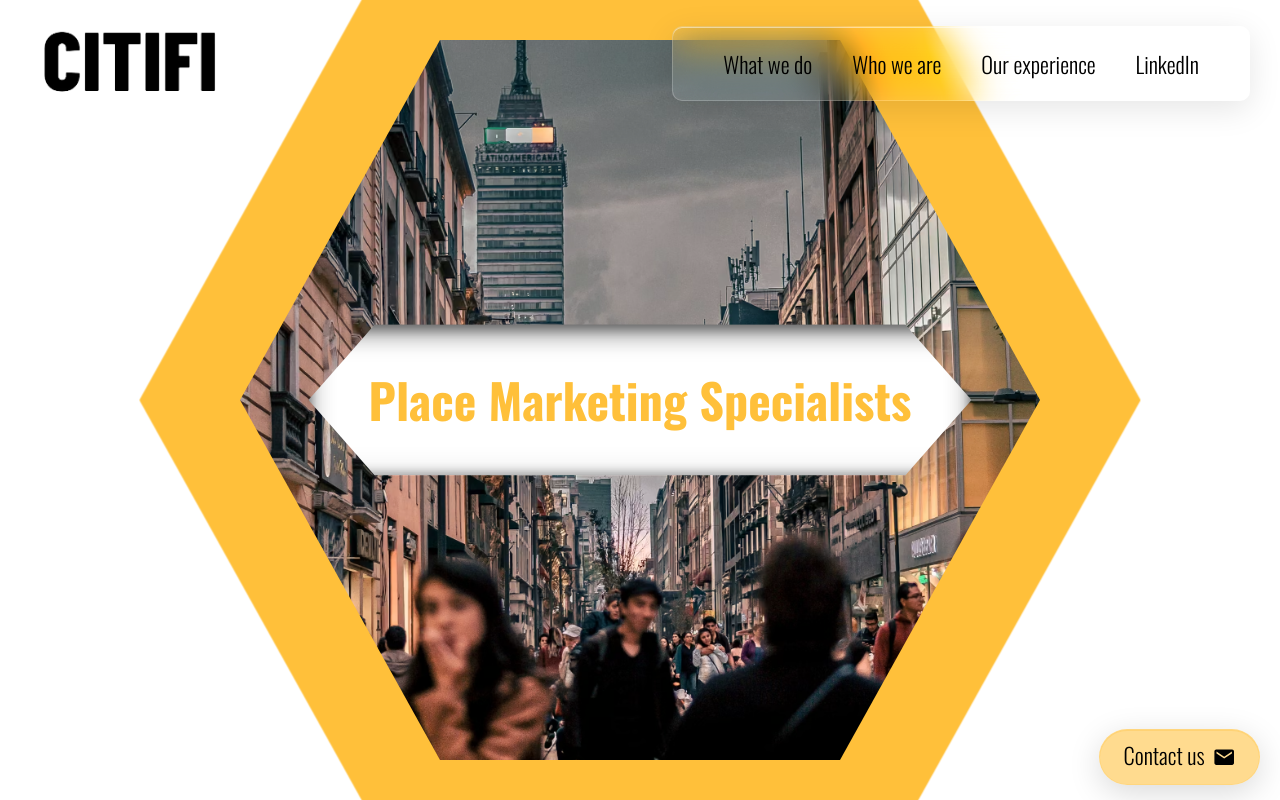
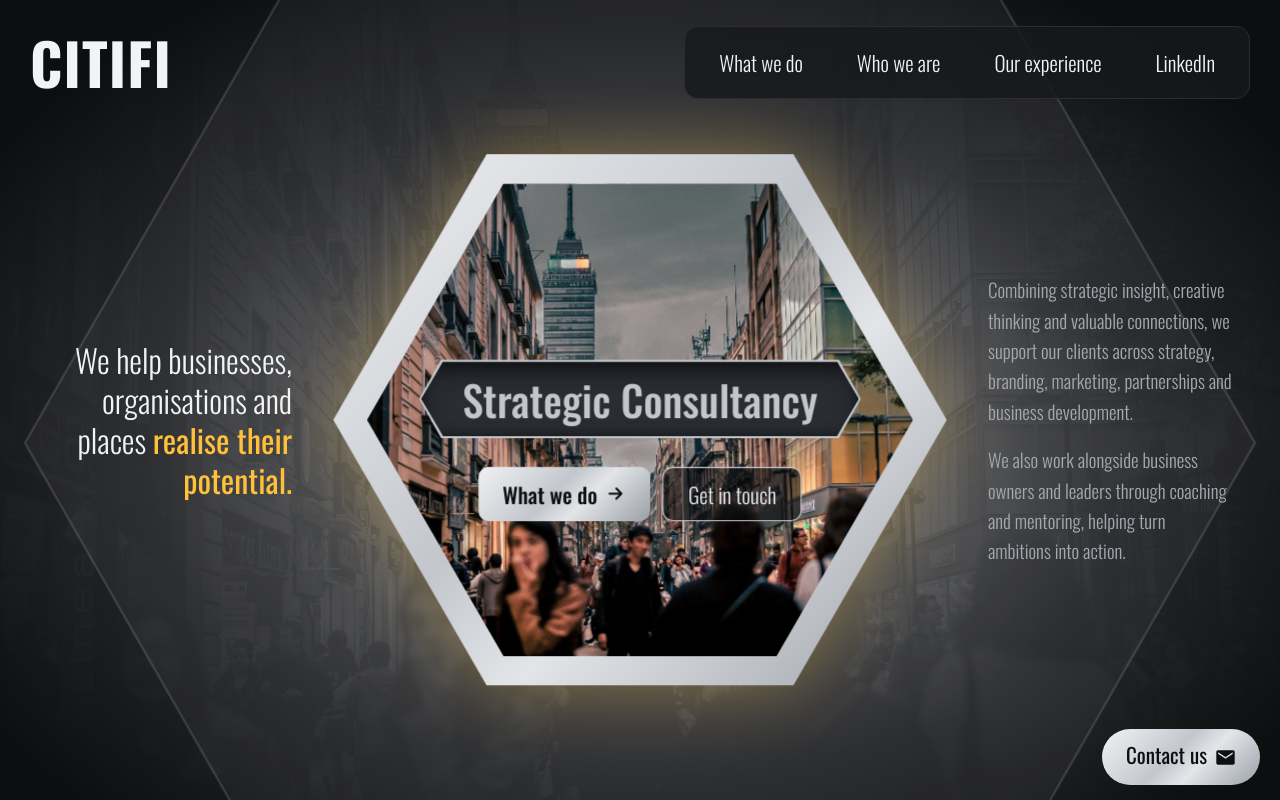
Before and after one commit to thecodingrunner/citifi-vite, a React (Vite) app: page / in a window 1280 px wide. Built offline with nearby package versions, Linux system fonts and the light colour scheme.

Commit message:
feat(home): update home page content, structure, and styling

```diff
--- /dev/null
+++ b/src/components/home/hero-background/HeroBackground.jsx
@@ -0,0 +1,30 @@
+import "./herobackground.css";
+import backgroundImage from "../../../assets/citifi-background-6.avif";
+
+const HeroBackground = () => {
+  return (
+    <div className="hero-background" aria-hidden="true">
+      <img
+        src={backgroundImage}
+        alt=""
+        className="home-background-image"
+        fetchPriority="high"
+      />
+
+      <div className="home-background-gradient" />
+
+      <svg viewBox="0 0 1000 866" className="home-background-hex" fill="none">
+        <polygon
+          points="250,4 750,4 996,433 750,862 250,862 4,433"
+          fill="#C3C7CD"
+          fillOpacity="0.05"
+          stroke="#C3C7CD"
+          strokeOpacity="0.16"
+          strokeWidth="2"
+        />
+      </svg>
+    </div>
+  );
+};
+
+export default HeroBackground;
--- /dev/null
+++ b/src/components/home/hero-background/herobackground.css
@@ -0,0 +1,41 @@
+.hero-background {
+  position: absolute;
+  inset: 0;
+  z-index: -1;           /* behind the content (with isolation: isolate on .home-body) */
+  overflow: hidden;      /* clips the oversized hex in every browser */
+  pointer-events: none;
+}
+
+.home-background-image {
+    position: absolute;
+    inset: 0;
+    height: 100%;
+    width: 100%;
+    object-fit: cover;
+    filter: grayscale(100%) contrast(110%);
+    opacity: 0.3;
+}
+
+.home-background-gradient {
+    position: absolute;
+    inset: 0;
+    background-image: radial-gradient(
+        ellipse at 50% 55%,
+        rgba(13, 14, 16, 0.35) 0%,
+        rgba(13, 14, 16, 0.85) 55%,
+        #0d0e10 85%
+    );
+}
+
+.home-background-hex {
+    display: none;
+    position: absolute;
+    left: 50%;
+    top: 50%;
+    width: min(1240px, 140vw);
+    transform: translate(-50%, -46%);
+
+    @media (min-width: 500px) {
+        display: block;
+    }
+}
--- a/src/components/navbar/contact/contact.css
+++ b/src/components/navbar/contact/contact.css
@@ -2,26 +2,18 @@
     position: fixed;
     bottom: 15px;
     right: 20px;
-    background-color: #FFC03A90;
-    color: black;
-    padding: 0.5rem 1.5rem;
-    font-size: 1.4rem;
+
+    padding: 10px 24px;
+    display: inline-flex;
+    align-items: center;
+    border-radius: 999px;
+        font-size: 21px;
+    text-decoration: none;
+    gap: 8px;
     cursor: pointer;
-    border-radius: 2rem;
-    font-weight: 300;
-    display: flex;
-    align-items: center;
-    gap: 8px;
-    z-index: 999;
-    flex-wrap: nowrap;
-
-    /* Add glass effect blur and border */
-    backdrop-filter: blur(20px) saturate(180%);
-    -webkit-backdrop-filter: blur(20px) saturate(180%);
-    border: 1px solid #FFC03A30;
-    box-shadow:
-        0 8px 32px 0 rgba(0, 0, 0, 0.15),
-        inset 0 1px 0 0 #FFC03A50;
+        background-image: var(--polished-silver);
+    color: var(--ink);
+    font-weight: 400;
 }
 
 .contact-float span {
--- a/src/components/navbar/navbar/Navbar.jsx
+++ b/src/components/navbar/navbar/Navbar.jsx
@@ -13,9 +13,7 @@ const Navbar = () => {
 
   return (
     <nav className='nav'>
-        <Link to='/' className='site-title'>
-            <img src={LOGO} alt='citifi logo' className='logo'/>
-        </Link>
+        <a href="/" className="logo">CITIFI</a>
         <ul className='main-menu'>
             <CustomLink to='/what' className='link' >What we do</CustomLink>
             <CustomLink to='/who' className='link' >Who we are</CustomLink>
--- a/src/components/navbar/navbar/navbar.css
+++ b/src/components/navbar/navbar/navbar.css
@@ -20,24 +20,35 @@
 
 .main-menu {
   /* Glass morphism background */
-    background: rgba(255, 255, 255, 0.1);
-    backdrop-filter: blur(20px) saturate(180%);
-    -webkit-backdrop-filter: blur(20px) saturate(180%);
+  background: rgba(23, 25, 28, 0.85);
+  /* backdrop-filter: blur(20px) saturate(180%); */
+  /* -webkit-backdrop-filter: blur(20px) saturate(180%); */
+  display: flex;
+  justify-content: center;
+  align-items: center;
+  gap: 6px;
+  color: var(--polished-silver);
 
-    padding: 20px 40px;
-    border-radius: 10px;
+  padding: 10px;
+  border-radius: 14px;
 
   /* Refined border for glass effect */
-    border: 1px solid rgba(255, 255, 255, 0.2);
+  border: 1px solid var(--graphite);
 
   /* Optional: Add subtle shadow for depth */
-    box-shadow:
+  /* box-shadow:
         0 8px 32px 0 rgba(0, 0, 0, 0.1),
-        inset 0 1px 0 0 rgba(255, 255, 255, 0.5);
+        inset 0 1px 0 0 rgba(255, 255, 255, 0.5); */
 }
 
 .logo {
-    max-width: 200px;
+  font-family: "Oswald", "Arial Narrow", sans-serif;
+  font-weight: 700;
+  font-size: clamp(2.5rem, 2rem + 2vw, 4rem); /* ~40px on mobile → 64px desktop */
+  line-height: 1;
+  letter-spacing: 0.02em;
+  color: var(--white);
+  text-decoration: none;
 }
 
 ul {
@@ -48,27 +59,24 @@ ul {
 }
 
 .link {
+  padding: 10px 24px;
+  display: inline-flex;
+  align-items: center;
+  border-radius: 10px;
+  font-size: 21px;
   text-decoration: none;
-    font-size: 1.4rem;
-    color: inherit;
+  gap: 8px;
+  cursor: pointer;
+  color: var(--white);
       font-weight: 300;
-    padding: 5px 10px;
-    border-radius: 5px;
-    transition: ease 0.2s;
-}
-
-.link:hover {
-    background-color: rgba(0, 0, 0, 0.1);
-    backdrop-filter: blur(20px) saturate(180%);
 }
 
 .active {
-
   .link {
-        background-color: rgba(255, 192, 58, 0.6);
-        backdrop-filter: blur(20px) saturate(180%);
+    background-image: var(--polished-silver);
+    color: var(--ink);
+          font-weight: 400;
   }
-    /* color: var(--text-yellow); */
 }
 
 .hamburger-menu {
@@ -112,7 +120,6 @@ ul {
   --bar-gap: 7px;
 }
 
-
 .top-animate {
   transform: translateY(calc(var(--bar-height) + var(--bar-gap))) rotateZ(45deg);
 }
@@ -147,14 +154,15 @@ ul {
   }
 
   .bar {
-        content: '';
+    content: "";
     width: 2rem;
     height: 4px;
     background-color: black;
     transition: ease 1s;
   }
 
-    .bar-top, .bar-middle {
+  .bar-top,
+  .bar-middle {
     margin-bottom: var(--bar-gap);
   }
 
--- a/src/pages/home/Home.jsx
+++ b/src/pages/home/Home.jsx
@@ -1,18 +1,68 @@
-import React from 'react'
-import './home.css'
+import React from "react";
+import "./home.css";
+import HeroBackground from "../../components/home/hero-background/HeroBackground";
 
 const Home = () => {
   return (
-    <div className='home-body'>
-      <div className='hex-background'></div>
-      <div className='hex-image'></div>
-      <div className='textHome'>
-        <h1>Place Marketing Specialists</h1>
-        <div className='button-background'>
+    <div className="home-body">
+      <HeroBackground />
+
+      <main className="home-grid">
+        <div className="home-side home-side--left">
+          <p className="home-tagline">
+            We help businesses, organisations and places{" "}
+            <span className="home-spot">realise their potential.</span>
+          </p>
         </div>
-      </div>
+
+        <div className="hive">
+          <div className="hex-background"></div>
+          <div className="hex-image"></div>
+
+          <div className="home-content">
+            <div className="title-container">
+              <h1>Strategic Consultancy</h1>
+            </div>
+
+            <div className="button-container">
+              <a href="/what" className="button button-primary">
+                What we do
+                <svg
+                  className="button-icon"
+                  width="20"
+                  height="20"
+                  viewBox="0 0 24 24"
+                  fill="none"
+                  stroke="currentColor"
+                  strokeWidth="2.4"
+                  strokeLinecap="round"
+                  strokeLinejoin="round"
+                  aria-hidden="true"
+                >
+                  <path d="M5 12h14M13 6l6 6-6 6" />
+                </svg>
+              </a>
+              <a href="/contact" className="button button-secondary">
+                Get in touch
+              </a>
+            </div>
+          </div>
+        </div>
+
+        <div className="home-side home-side--right">
+          <p>
+            Combining strategic insight, creative thinking and valuable
+            connections, we support our clients across strategy, branding,
+            marketing, partnerships and business development.
+          </p>
+          <p>
+            We also work alongside business owners and leaders through coaching
+            and mentoring, helping turn ambitions into action.
+          </p>
+        </div>
+      </main>
     </div>
-  )
-}
+  );
+};
 
-export default Home
+export default Home;
--- a/src/pages/home/home.css
+++ b/src/pages/home/home.css
@@ -1,56 +1,145 @@
-.home-body {
-    height: 100vh;
-    height: 100dvh;
-    position: relative;
-    overflow: hidden;
+:root {
+  --hex: polygon(25% 0, 75% 0, 100% 50%, 75% 100%, 25% 100%, 0 50%);
+  --hex-width: min(600px, 92vw);
 }
 
+/* Silver frame */
 .hex-background {
   position: absolute;
-    top: calc(50% - 60vmin);
-    left: calc(50% - 60vmin);
-    height: 120vmin;
-    width: 120vmin;
-    z-index: 1;
-    -webkit-clip-path: polygon(25% 5%, 75% 5%, 100% 50%, 75% 95%, 25% 95%, 0% 50%);
-    clip-path: polygon(25% 5%, 75% 5%, 100% 50%, 75% 95%, 25% 95%, 0% 50%);
-    background-color: var(--text-yellow);
-    animation: pulse 2s ease-in-out infinite alternate;
+  inset: 0;
+  clip-path: var(--hex);
+  background-image: var(--polished-silver);
 }
 
+/* Photo, inset so the silver frame shows round it */
 .hex-image {
   position: absolute;
-    top: calc(50% - 50vmin);
-    left: calc(50% - 50vmin);
-    z-index: 2;
-    height: 100vmin;
-    width: 100vmin;
-    -webkit-clip-path: polygon(25% 5%, 75% 5%, 100% 50%, 75% 95%, 25% 95%, 0% 50%);
-    clip-path: polygon(25% 5%, 75% 5%, 100% 50%, 75% 95%, 25% 95%, 0% 50%);
-    background-image: url('../../assets/citifi-background-6.avif');
-    background-size: cover;
-    background-position: center;
-
-    filter:
-        drop-shadow(0 6px 12px rgba(0, 0, 0, 0.4))
-        drop-shadow(0 12px 24px rgba(0, 0, 0, 0.3))
-        drop-shadow(0 4px 8px rgba(0, 0, 0, 0.2));
+  inset: 5.5%;
+  clip-path: var(--hex);
+  background: url("../../assets/citifi-background-6.avif") center / cover;
 }
 
-@keyframes pulse {
-    from { transform: scale(1); }
-    to { transform: scale(1.05); }
+.home-body {
+  position: relative;
+  isolation: isolate;          /* keeps HeroBackground's -z-index behind this section */
+  min-height: 100dvh;          /* min-height, not height, so mobile can scroll */
+  display: flex;
+  flex-direction: column;
+  overflow-x: clip;
+
+  @media (min-width: 1100) {
+    max-height: 100dvh;
+  }
 }
 
-.textHome h1 {
+/* ---------- Layout ---------- */
+
+.home-grid {
+  flex: 1;
+  width: 100%;
+  max-width: 1440px;
+  margin: 0 auto;
+  padding: 100px 48px 60px;
+  box-sizing: border-box;
+
+  display: grid;
+  grid-template-columns: minmax(0, 1fr) var(--hex-width) minmax(0, 1fr);
+  grid-template-areas: "left hive right";
+  align-items: center;
+  gap: 48px;
+}
+
+.home-side--left  { grid-area: left;  text-align: right; }
+.home-side--right { grid-area: right; display: flex; flex-direction: column; gap: 18px; }
+
+.home-side p {
+  margin: 0;
+  font-size: 19px;
+  font-weight: 300;
+  line-height: 1.6;
+  color: var(--steel, #A3A9B1);
+}
+
+.home-side .home-tagline {
+  font-size: clamp(28px, 2.5vw, 38px);
+  line-height: 1.25;
+  color: var(--white);
+}
+
+.home-spot {
   color: var(--text-yellow);
-    font-size: clamp(2rem, 5vw, 3rem);
+  font-weight: 400;
+}
+
+/* ---------- Hexagon ---------- */
+
+.hive {
+  grid-area: hive;
+  position: relative;          /* children position against the hexagon */
+  width: var(--hex-width);
+  aspect-ratio: 1000 / 866;
+  animation: hive-pulse 3.4s ease-in-out infinite;
+}
+
+.home-content {
+  position: absolute;
+  inset: 0;
+  padding: 40px 12% 0;         /* keeps buttons clear of the slanted edges */
+  display: flex;
+  flex-direction: column;
+  align-items: center;
+  justify-content: center;
+  gap: 28px;
+  z-index: 1;
+}
+
+@keyframes hive-pulse {
+  0%, 100% { transform: scale(1);     filter: drop-shadow(0 0 0 rgba(253, 193, 59, 0)); }
+  50%      { transform: scale(1.025); filter: drop-shadow(0 0 38px rgba(253, 193, 59, 0.38)); }
+}
+
+@media (prefers-reduced-motion: reduce) {
+  .hive { animation: none; }
+}
+
+/* ---------- Tablet & mobile: stack ---------- */
+
+@media screen and (max-width: 1100px) {
+  .home-grid {
+    grid-template-columns: minmax(0, 1fr);
+    grid-template-areas:
+      "hive"
+      "left"
+      "right";
+    justify-items: center;
+    gap: 32px;
+    padding: 24px 20px 140px;    /* bottom room for the floating Contact pill */
+  }
+
+  .home-side--left,
+  .home-side--right {
     text-align: center;
-    background-color: white;
-    padding: clamp(16px, 4vw, 40px) clamp(20px, 6vw, 60px);
+    max-width: 620px;
+  }
+}
 
-    -webkit-clip-path: polygon(10% 0%, 90% 0%, 100% 50%, 90% 100%, 10% 100%, 0% 50%);
-    clip-path: polygon(10% 0%, 90% 0%, 100% 50%, 90% 100%, 10% 100%, 0% 50%);
+@media screen and (max-width: 500px) {
+  .home-content { gap: 16px; padding-top: 24px; }
+}
+
+.home-content h1 {
+  color: var(--silver);
+  font-size: clamp(1.625rem, 1.063rem + 1.875vw, 2.75rem);
+  font-weight: 500;
+  text-align: center;
+  background-color: var(--graphite);
+  padding: clamp(0.625rem, 0.438rem + 0.625vw, 1rem)
+    clamp(1.375rem, 0.688rem + 2.292vw, 2.75rem);
+  line-height: 1.05;
+  margin: 0;
+
+  -webkit-clip-path: polygon(5% 0, 95% 0, 100% 50%, 95% 100%, 5% 100%, 0 50%);
+  clip-path: polygon(5% 0, 95% 0, 100% 50%, 95% 100%, 5% 100%, 0 50%);
 
   box-shadow:
     inset 0 6px 12px rgba(0, 0, 0, 0.4),
@@ -59,42 +148,20 @@
     inset 0 0 30px rgba(0, 0, 0, 0.15);
 }
 
-.textHome {
-    position: absolute;
-    top: 50%;
-    left: 50%;
-    transform: translate(-50%, -50%);
-    display: flex;
-    flex-direction: column;
-    align-items: center;
-    justify-content: center;
-    z-index: 99;
-    width: min(80vw, 700px);
-    color: var(--text-yellow);
-}
-
-.textHome button {
-    border: 5px solid var(--text-yellow);
-    background-color: rgba(0,0,0,0.3);
-    font-family: inherit;
-    font-size: clamp(1rem, 2.5vw, 1.3rem);
-    padding: 5px 30px;
-    font-weight: bold;
-    color: var(--text-yellow);
-}
-
-.textHome button:active {
-    transform: scale(0.99);
+.title-container {
+  clip-path: polygon(5% 0, 95% 0, 100% 50%, 95% 100%, 5% 100%, 0 50%);
+  background: var(--silver);
+  padding: 2px;
 }
 
 /* SMALL DEVICES */
 
 @media screen and (max-width: 850px) {
-    .textHome {
+  .home-content {
     width: min(85vw, 500px);
   }
 }
-
+/*
 @media screen and (max-width: 500px) {
   .hex-background {
     height: 120vmin;
@@ -109,4 +176,44 @@
     top: calc(50% - 55vmin);
     left: calc(50% - 55vmin);
   }
+} */
+
+/* BUTTONS */
+
+.button-container {
+    display: flex;
+    flex-wrap: wrap;
+    justify-content: center;
+    gap: 12px;
 }
+
+.button {
+    padding: 10px 24px;
+    display: inline-flex;
+    align-items: center;
+    border-radius: 10px;
+        font-size: 21px;
+    text-decoration: none;
+    gap: 8px;
+    cursor: pointer;
+}
+
+.button-primary {
+    background-image: var(--polished-silver);
+    color: var(--ink);
+    font-weight: 500;
+}
+
+.button-secondary {
+
+    background-image: var(--polished-silver);
+    color: var(--ink);
+    background: rgba(13,14,16,0.6);
+    color: var(--white);
+    font-weight: 300;
+    border: 1px solid var(--silver);
+
+    @media screen and (max-width: 500px) {
+        display: none;
+    }
+}
```
Also changed, not shown: src/App.css (+9 -0 lines), src/pages/what/What.jsx (+6 -4 lines). Lines whose indentation alone changed are shown as unchanged.
